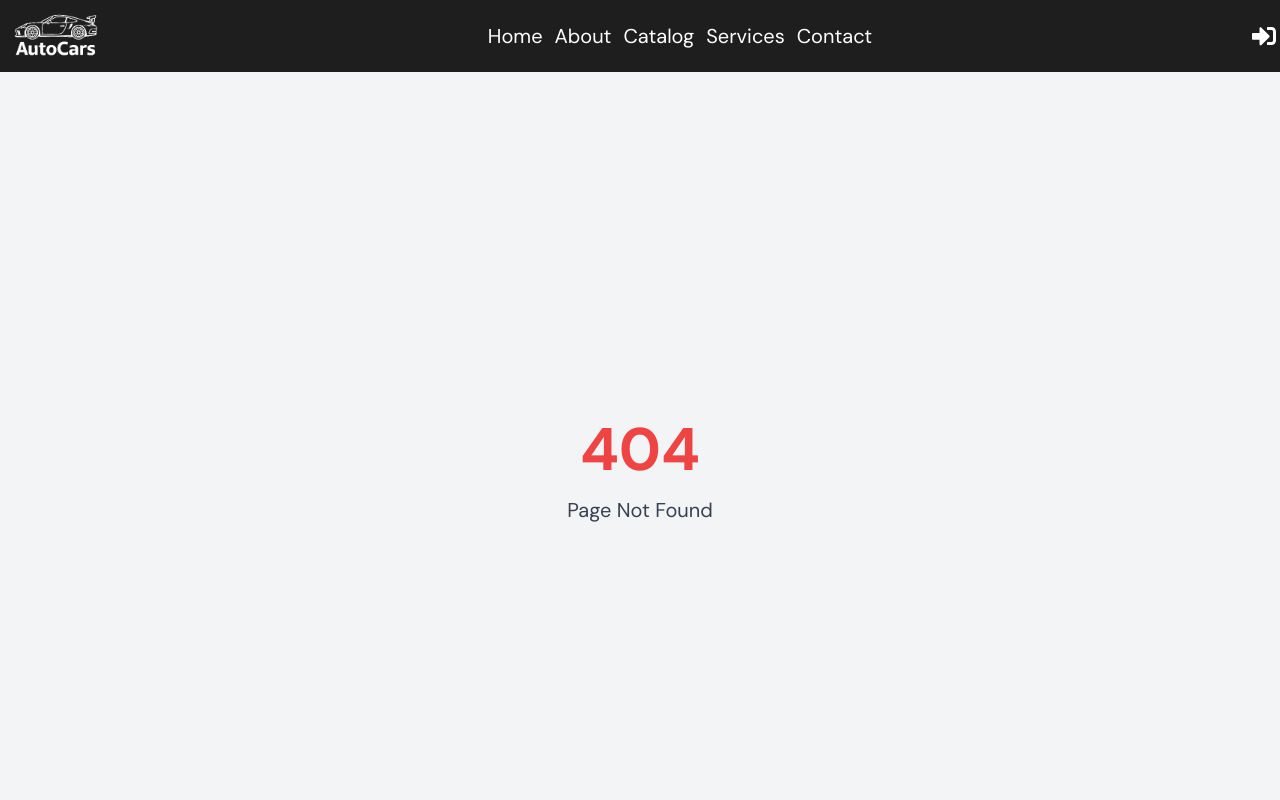
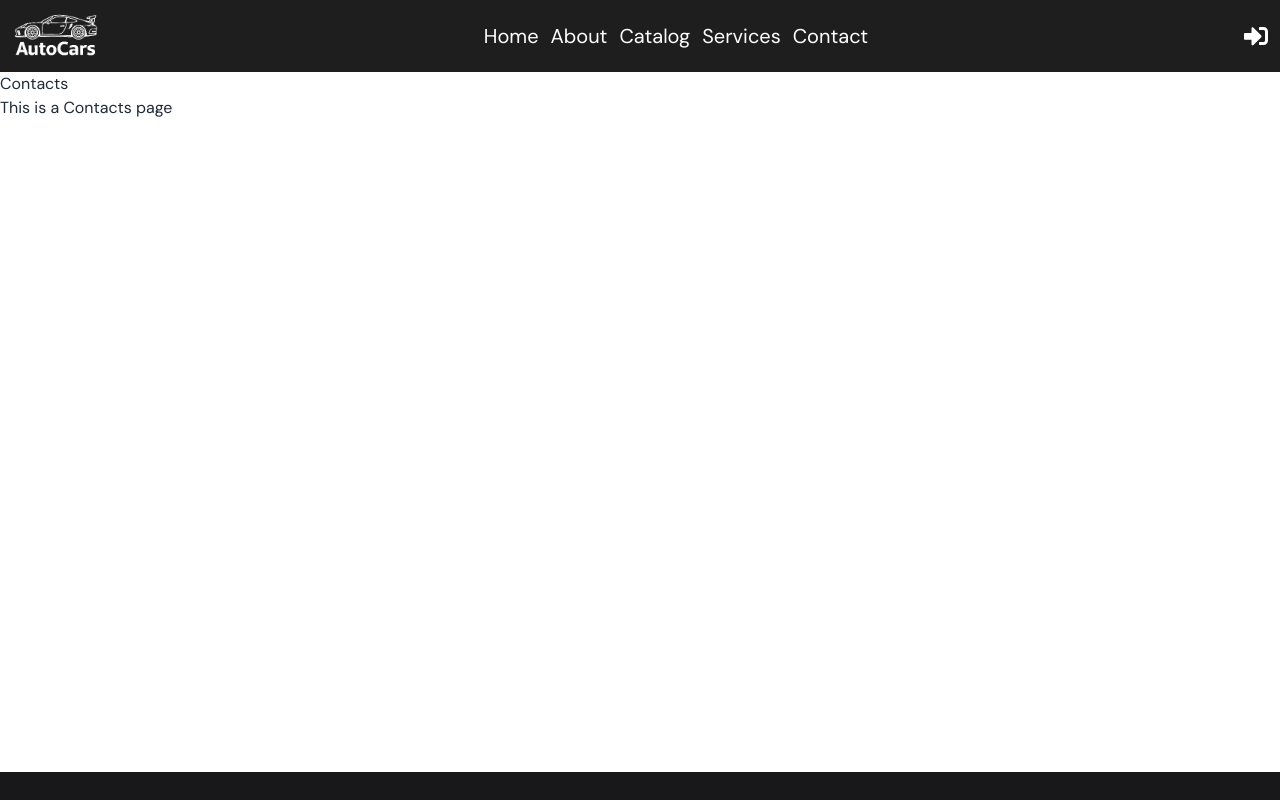
Before and after one commit to stelko0u/Car-Project, a React (Vite) app: page /contact in a window 1280 px wide. Shown: the top 800 px of the page. Built offline with nearby package versions, Linux system fonts and the light colour scheme; no server answers.

Commit message:
little changes and add faq

```diff
--- a/src/Routes/router.jsx
+++ b/src/Routes/router.jsx
@@ -15,6 +15,8 @@ import OwnerGuard from "./OwnerGuard.jsx";
 import Footer from "../components/Footer/Footer.jsx";
 import NotFound from "../pages/NotFound/NotFound.jsx";
 import Profile from "../pages/Profile/Profile.js";
+import FAQ from "../pages/FAQ/faq.jsx";
+import Contacts from "../pages/Contacts/Contacts.jsx";
 
 export const Layout = () => {
   const outletStyle = {
@@ -57,6 +59,9 @@ export const router = createBrowserRouter([
       { path: "/", element: <Home /> },
       { path: "/about", element: <About /> },
       { path: "/catalog", element: <Catalog /> },
+      { path: "/faq", element: <FAQ /> },
+      { path: "/contact", element: <Contacts /> },
+
       {
         path: "/add",
         element: (
--- a/src/components/Header/Header.jsx
+++ b/src/components/Header/Header.jsx
@@ -72,7 +72,7 @@ export const Header = () => {
               </Link>
             )}
           </span>
-          <span className="flex justify-between space-x-3 justify-center items-center">
+          <span className="flex justify-between space-x-5 items-center pr-2 ">
             {!isAuthenticated ? (
               <>
                 <Link to="/login">
@@ -87,10 +87,7 @@ export const Header = () => {
                 </Link> */}
               </>
             ) : (
-              <button
-                onClick={() => setMenuOpen(!menuOpen)}
-                className="flex items-center text-xl"
-              >
+              <button onClick={() => setMenuOpen(!menuOpen)} className="flex items-center text-xl mr-2">
                 <FaUserAlt />
               </button>
             )}
--- /dev/null
+++ b/src/pages/Contacts/Contacts.jsx
@@ -0,0 +1,8 @@
+export default function Contacts() {
+  return (
+    <div className="contacts">
+      <h1>Contacts</h1>
+      <p>This is a Contacts page</p>
+    </div>
+  );
+}
--- /dev/null
+++ b/src/pages/FAQ/faq.jsx
@@ -0,0 +1,8 @@
+export default function FAQ() {
+  return (
+    <div className="faq">
+      <h1>FAQ</h1>
+      <p>This is a FAQ page</p>
+    </div>
+  );
+}
```
